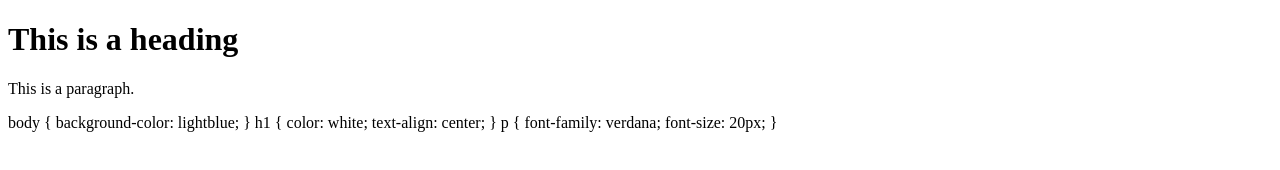
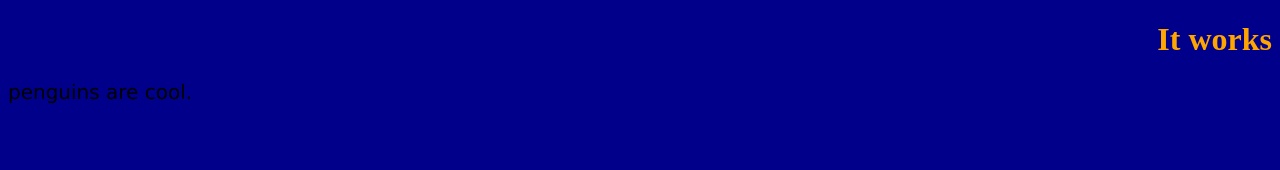
Before and after one commit to LightL223/L, a plain HTML site: page index.html in a window 1280 px wide. Drawn offline with Linux system fonts and the light colour scheme.

Commit message:
Update index.html

```diff
--- a/index.html
+++ b/index.html
@@ -1,24 +1,21 @@
 <!DOCTYPE html>
 <html>
-<title>HTML Tutorial</title>
-<body>
-
-<h1>This is a heading</h1>
-<p>This is a paragraph.</p>
+<head>
+<style>
   body {
-  background-color: lightblue;
+    background-color: darkblue;
   }
-
   h1 {
-  color: white;
-  text-align: center;
+    color: orange;
+    text-align: right;
   }
-
   p {
     font-family: verdana;
     font-size: 20px;
   }
-
+  </style>
+  </head>
+  <h1> It works </h1>
+  <p> penguins are cool.</p>
   </body>
-
 </html>
```
Lines whose indentation alone changed are shown as unchanged.
